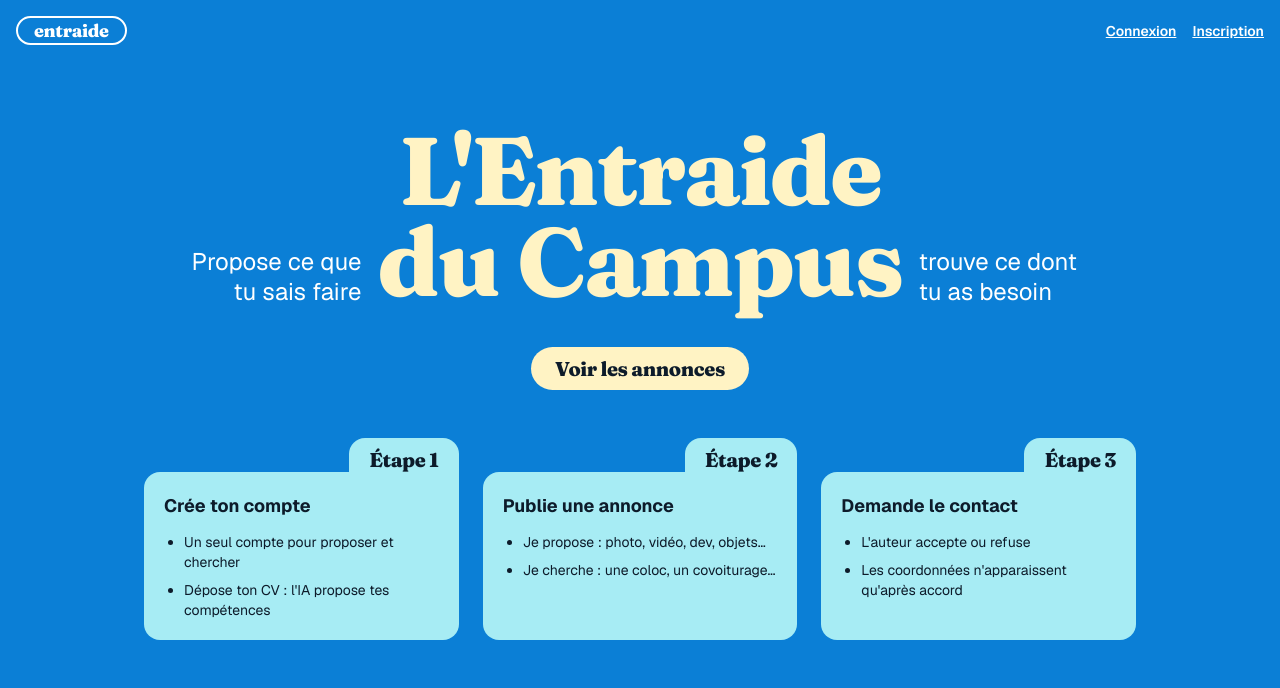
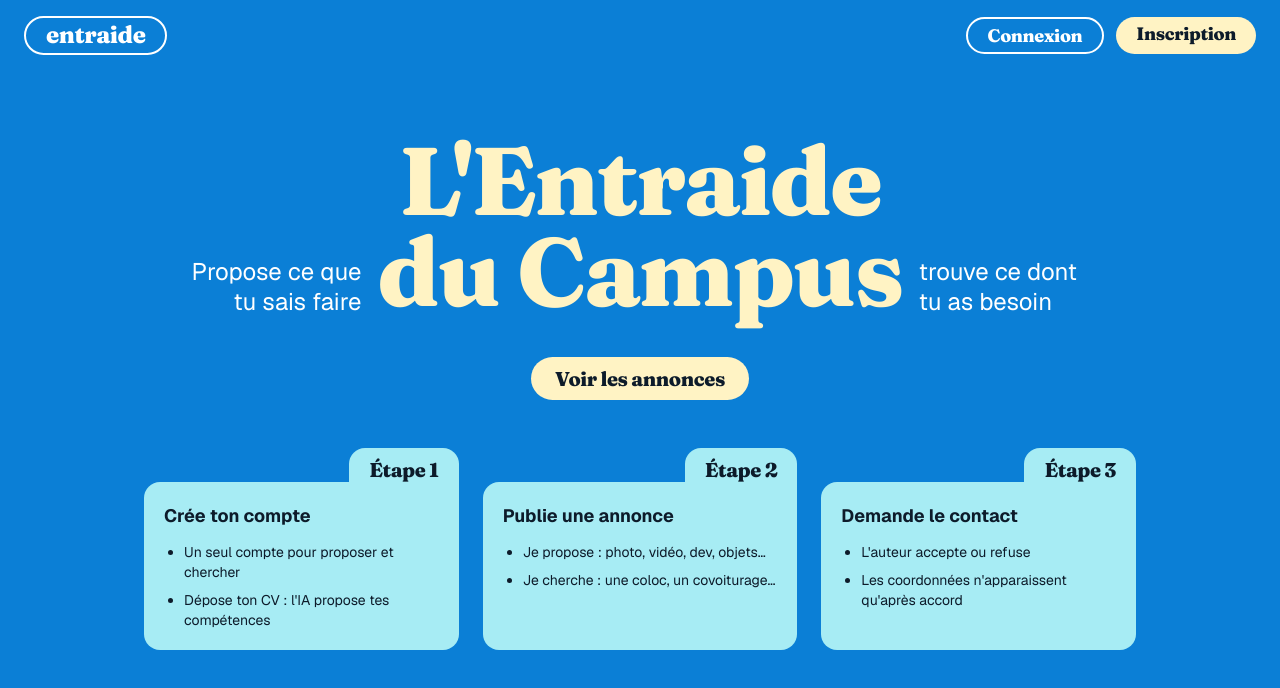
Before and after one commit to Yahya-Bello-147/entraide-campus, a Next.js app: page / in a window 1280 px wide. Shown: the top 688 px of the page. Built offline with nearby package versions, Linux system fonts and the light colour scheme; no server answers.

Commit message:
Menu : boutons arrondis, page en cours en crème
Co-Authored-By: Claude Opus 5.5 <noreply@anthropic.com>

```diff
--- a/src/app/en-tete.tsx
+++ b/src/app/en-tete.tsx
@@ -1,8 +1,8 @@
 import Link from "next/link";
 import { createClient } from "@/lib/supabase/server";
-import { deconnexion } from "@/app/auth/actions";
+import { Navigation } from "./navigation";
 
-// Barre du haut : liens de navigation si connecté, sinon Connexion / Inscription.
+// Barre du haut : menu si connecté, sinon Connexion / Inscription.
 export async function EnTete() {
   const supabase = await createClient();
   const {
@@ -10,36 +10,27 @@ export async function EnTete() {
   } = await supabase.auth.getUser();
 
   return (
-    <header className="flex flex-wrap items-center justify-between gap-3 px-4 py-4 text-sm">
+    <header className="flex flex-wrap items-center justify-between gap-4 px-4 py-4 sm:px-6">
       <Link
         href="/"
-        className="titre rounded-full border-2 border-white px-4 py-1 text-lg text-white"
+        className="titre rounded-full border-2 border-white px-5 py-1.5 text-xl text-white sm:text-2xl"
       >
         entraide
       </Link>
       {user ? (
-        <nav className="flex flex-wrap items-center gap-x-4 gap-y-1 font-semibold">
-          <Link href="/annonces" className="underline">
-            Annonces
-          </Link>
-          <Link href="/demandes" className="underline">
-            Mes demandes
-          </Link>
-          <Link href="/profil" className="underline">
-            Mon profil
-          </Link>
-          <form action={deconnexion}>
-            <button type="submit" className="whitespace-nowrap underline opacity-80">
-              Se déconnecter
-            </button>
-          </form>
-        </nav>
+        <Navigation />
       ) : (
-        <nav className="flex gap-4 font-semibold">
-          <Link href="/connexion" className="underline">
+        <nav className="flex gap-2 sm:gap-3">
+          <Link
+            href="/connexion"
+            className="titre rounded-full border-2 border-white px-4 py-2 text-base text-white hover:bg-white/15 sm:px-5 sm:text-lg"
+          >
             Connexion
           </Link>
-          <Link href="/inscription" className="underline">
+          <Link
+            href="/inscription"
+            className="titre rounded-full bg-creme px-4 py-2 text-base text-encre sm:px-5 sm:text-lg"
+          >
             Inscription
           </Link>
         </nav>
--- /dev/null
+++ b/src/app/navigation.tsx
@@ -0,0 +1,47 @@
+"use client";
+
+import Link from "next/link";
+import { usePathname } from "next/navigation";
+import { deconnexion } from "@/app/auth/actions";
+
+const LIENS = [
+  { href: "/annonces", libelle: "Annonces" },
+  { href: "/demandes", libelle: "Mes demandes" },
+  { href: "/profil", libelle: "Mon profil" },
+];
+
+const styleBouton =
+  "titre rounded-full px-4 py-2 text-base whitespace-nowrap transition-colors sm:px-5 sm:text-lg";
+
+// Menu des personnes connectées : la page en cours est en crème.
+export function Navigation() {
+  const chemin = usePathname();
+
+  return (
+    <nav className="flex flex-wrap items-center gap-2 sm:gap-3">
+      {LIENS.map(({ href, libelle }) => {
+        const actif = chemin === href || chemin.startsWith(`${href}/`);
+        return (
+          <Link
+            key={href}
+            href={href}
+            aria-current={actif ? "page" : undefined}
+            className={`${styleBouton} ${
+              actif ? "bg-creme text-encre" : "border-2 border-white text-white hover:bg-white/15"
+            }`}
+          >
+            {libelle}
+          </Link>
+        );
+      })}
+      <form action={deconnexion}>
+        <button
+          type="submit"
+          className="rounded-full px-3 py-2 text-sm font-semibold whitespace-nowrap text-white/80 underline hover:text-white"
+        >
+          Se déconnecter
+        </button>
+      </form>
+    </nav>
+  );
+}
```
